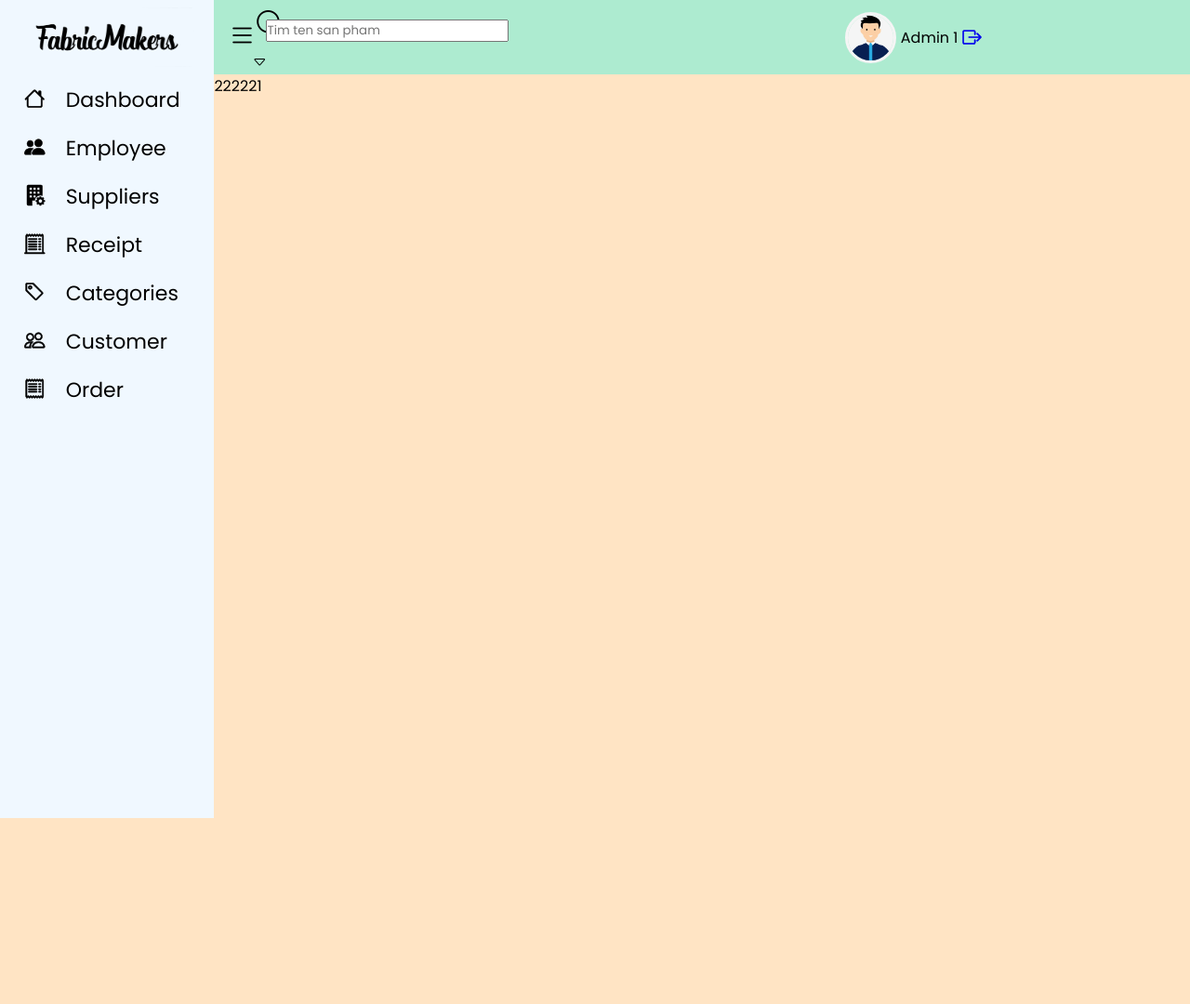
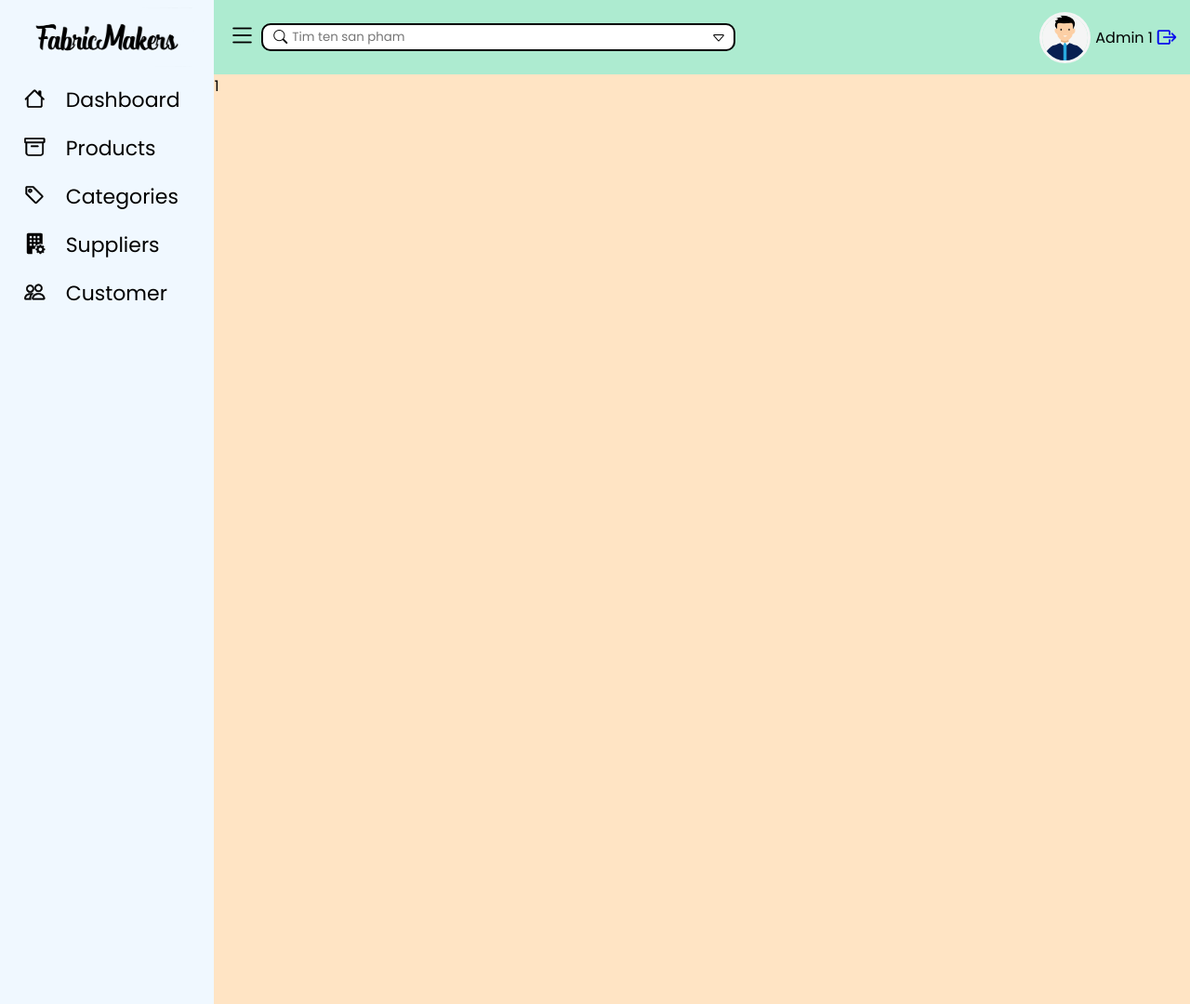
Before and after one commit to nguynqh/FabricAgency, a PHP site: page /pages/main.php in a window 1280 px wide. Shown: the whole page at 93% size. Before the commit the page ends 880 px from the top, so only its background shows below. Run offline with PHP 8.4, Linux system fonts and the light colour scheme; the visitor is signed in with stand-in values (Sample User, id 1).

Commit message:
Add files via upload

```diff
--- a/base/sidebar.php
+++ b/base/sidebar.php
@@ -10,27 +10,11 @@
             </a>
         </li>
         <li class="sidebar-item">
-            <a href="#employee">
+            <a href="../pages/products.php">
                 <div class="sidebar-item-icon">
-                    <i class="bi bi-people-fill"></i>
+                    <i class="bi bi-archive"></i>
                 </div>
-                <div class="sidebar-item-text">Employee</div>
-            </a>
-        </li>
-        <li class="sidebar-item">
-            <a href="#the loai">
-                <div class="sidebar-item-icon">
-                <i class="bi bi-building-fill-gear"></i>
-                </div>
-                <div class="sidebar-item-text">Suppliers</div>
-            </a>
-        </li>
-        <li class="sidebar-item">
-            <a href="#the loai">
-                <div class="sidebar-item-icon">
-                    <i class="bi bi-receipt-cutoff"></i>
-                </div>
-                <div class="sidebar-item-text">Receipt</div>
+                <div class="sidebar-item-text">Products</div>
             </a>
         </li>
         <li class="sidebar-item">
@@ -44,18 +28,18 @@
         <li class="sidebar-item">
             <a href="#the loai">
                 <div class="sidebar-item-icon">
+                    <i class="bi bi-building-fill-gear"></i>
+                </div>
+                <div class="sidebar-item-text">Suppliers</div>
+            </a>
+        </li>
+        <li class="sidebar-item">
+            <a href="#the loai">
+                <div class="sidebar-item-icon">
                     <i class="bi bi-people"></i>
                 </div>
                 <div class="sidebar-item-text">Customer</div>
             </a>
         </li>
-        <li class="sidebar-item">
-            <a href="../pages/order.php">
-                <div class="sidebar-item-icon">
-                    <i class="bi bi-receipt"></i>
-                </div>
-                <div class="sidebar-item-text">Order</div>
-            </a>
-        </li>
     </ul>
 </div>
--- a/css/navbar_sidebar.css
+++ b/css/navbar_sidebar.css
@@ -14,10 +14,9 @@ body{
 }
 
 .container-scroller{
-    height: 100vh;
+    height: 1000px;
     width: 100%;
     background-color: rgb(153, 205, 205);
-    /* overflow-y: scroll; */
 }
 
 /* =============navbar============ */
@@ -69,6 +68,62 @@ border-radius: 5px;
 
 .navbar-container button:hover{
     cursor: pointer;
+}
+
+        /* search field */
+.search-field{
+    display: flex;
+    height: 30px;
+    width: 50%;
+    border: solid 2px black;
+    border-radius: 10px;
+    background-color: white;
+    padding: 6px;
+    margin-left: 10px;
+
+}
+
+.search-field .form-search-box{
+    display: flex;
+    align-items: center;
+    width: 100%;
+}
+
+.search-field .form-search-box .search-icon{
+    height: 20px;
+    width: 20px;
+    display: flex;
+    align-items: center;
+}
+
+.search-field .form-search-box .search-icon i{
+    font-size: 15px;
+}
+
+.search-field .form-search-box input{
+    margin-left: 5px;
+    width: 100%;
+}
+
+.search-field .form-search-box input:focus {
+    outline: none;
+}
+
+.search-field .search-box{
+    border: 0;
+}
+
+.advanced-search{
+    width: 22px;
+    height: 22px;
+    justify-content: center;
+    align-items: center;
+    text-align: center;
+    border-radius: 50%;
+}
+
+.advanced-search:hover{
+    background-color: rgb(215, 215, 215);
 }
 
         /* navbar item */
--- a/pages/main.php
+++ b/pages/main.php
@@ -1,8 +1,6 @@
 <?php
-//    session_start();
-//    if (isset($_SESSION['id'])) {
-//        echo('hiiiiiii');
-//    }
+    session_start();
+    // if (isset($_SESSION['id'])) {
 
 // huy session
 // session_start();
@@ -26,14 +24,7 @@
             <?php include '../base/sidebar.php'; ?>
             <div class="main-content-wrap">
                 <div class="test">
-                    <?php
-                    session_start();
-                    if (isset($_SESSION['ID'])) {
-                        # code...
-                        echo('22222');
-                        echo($_SESSION['ID']);
-                    }
-                    ?>
+                    <?php echo($_SESSION['id']);?>
                 </div>
             </div>
         </div>
```
Also changed, not shown: chức năng.txt (added, +11 -0 lines), pages/test.html (+8 -10 lines), php/login.php (+8 -10 lines). Lines whose indentation alone changed are shown as unchanged.
